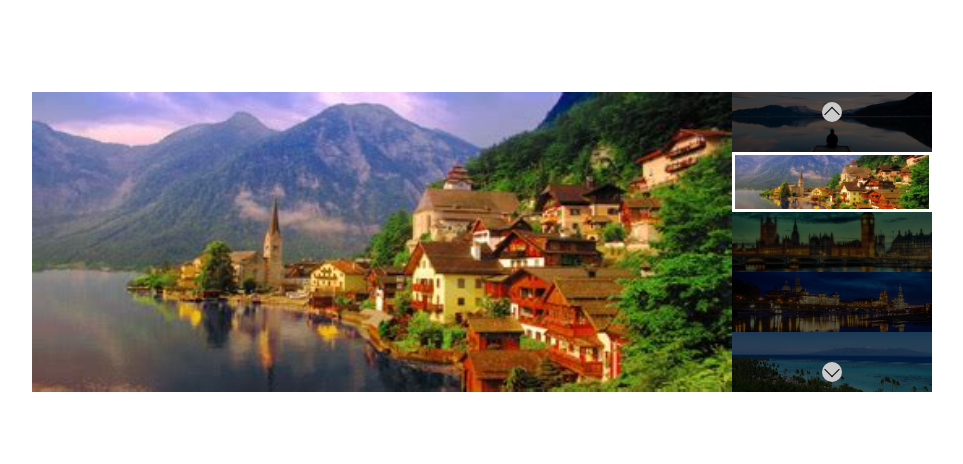
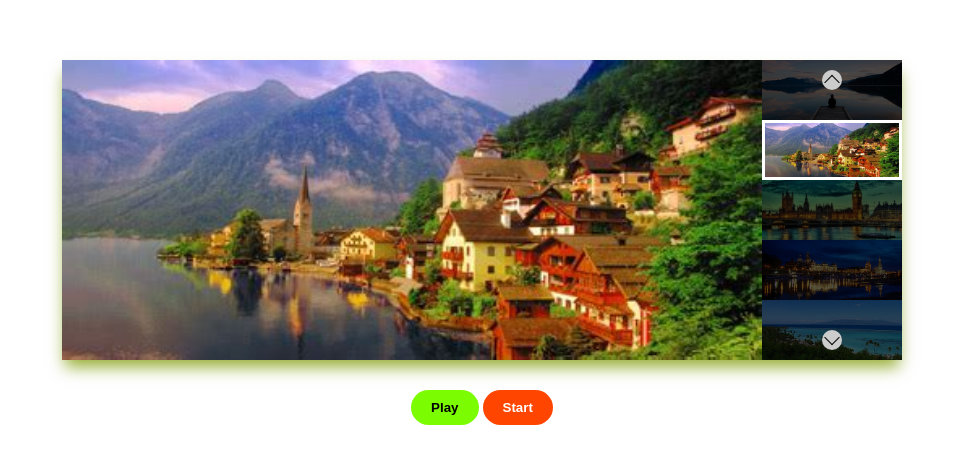
Before and after one commit to Luigi-Iorio/js-carousel-autoplay, a plain HTML site: page index.html in a window 1280 px wide. Shown: the part 158-622 px from the top of the page, without its empty margins (158-1121 px from the left). Drawn offline with Linux system fonts and the light colour scheme.

Commit message:
style: struttura carosello

```diff
--- a/css/style.css
+++ b/css/style.css
@@ -7,9 +7,16 @@
 .container {
   width: 900px;
   height: 100vh;
+  display: flex;
+  flex-direction: column;
+  align-items: center;
+  justify-content: center;
   margin: 0 auto;
+}
+
+.row {
   display: flex;
-  align-items: center;
+  box-shadow: 0px 10px 15px -3px rgba(124, 152, 0, 0.8);
 }
 
 .items {
@@ -117,3 +124,24 @@
   background-color: rgba(0, 0, 0, 0);
   border: 3px solid white;
 }
+
+.button {
+  margin-top: 30px;
+}
+
+button {
+  border: none;
+  border-radius: 18px;
+  padding: 10px 20px;
+  font-weight: bold;
+}
+
+button:first-child {
+  background-color: lawngreen;
+  color: black;
+}
+
+button:last-child {
+  background-color: orangered;
+  color: white;
+}
--- a/index.html
+++ b/index.html
@@ -8,7 +8,12 @@
     <link rel="stylesheet" href="css/style.css" />
   </head>
   <body>
-    <div class="container"></div>
+    <div class="container">
+      <div class="button">
+        <button>Play</button>
+        <button>Start</button>
+      </div>
+    </div>
     <script src="js/main.js"></script>
   </body>
 </html>
--- a/js/main.js
+++ b/js/main.js
@@ -27,12 +27,15 @@ function play() {
 
 // assegnazione / dichiarazione variabile per il container
 const container = document.querySelector(".container");
+const row = document.createElement("div");
+row.classList.add("row");
+container.prepend(row);
 // creazione elemento items
 const items = document.createElement("div");
 // aggiungo classe items
 items.classList.add("items");
 // appendo al container
-container.append(items);
+row.append(items);
 
 // creazione array di immagini
 const immagini = ["01.jpg", "02.jpg", "03.jpg", "04.jpg", "05.jpg"];
@@ -44,7 +47,7 @@ const miniature = document.createElement("div");
 // aggiungo la classe thumbnails
 miniature.classList.add("thumbnails");
 // aggiungo nel dom
-container.append(miniature);
+row.append(miniature);
 
 // creazione elementi item e immagine
 for (let i = 0; i < immagini.length; i++) {
```
